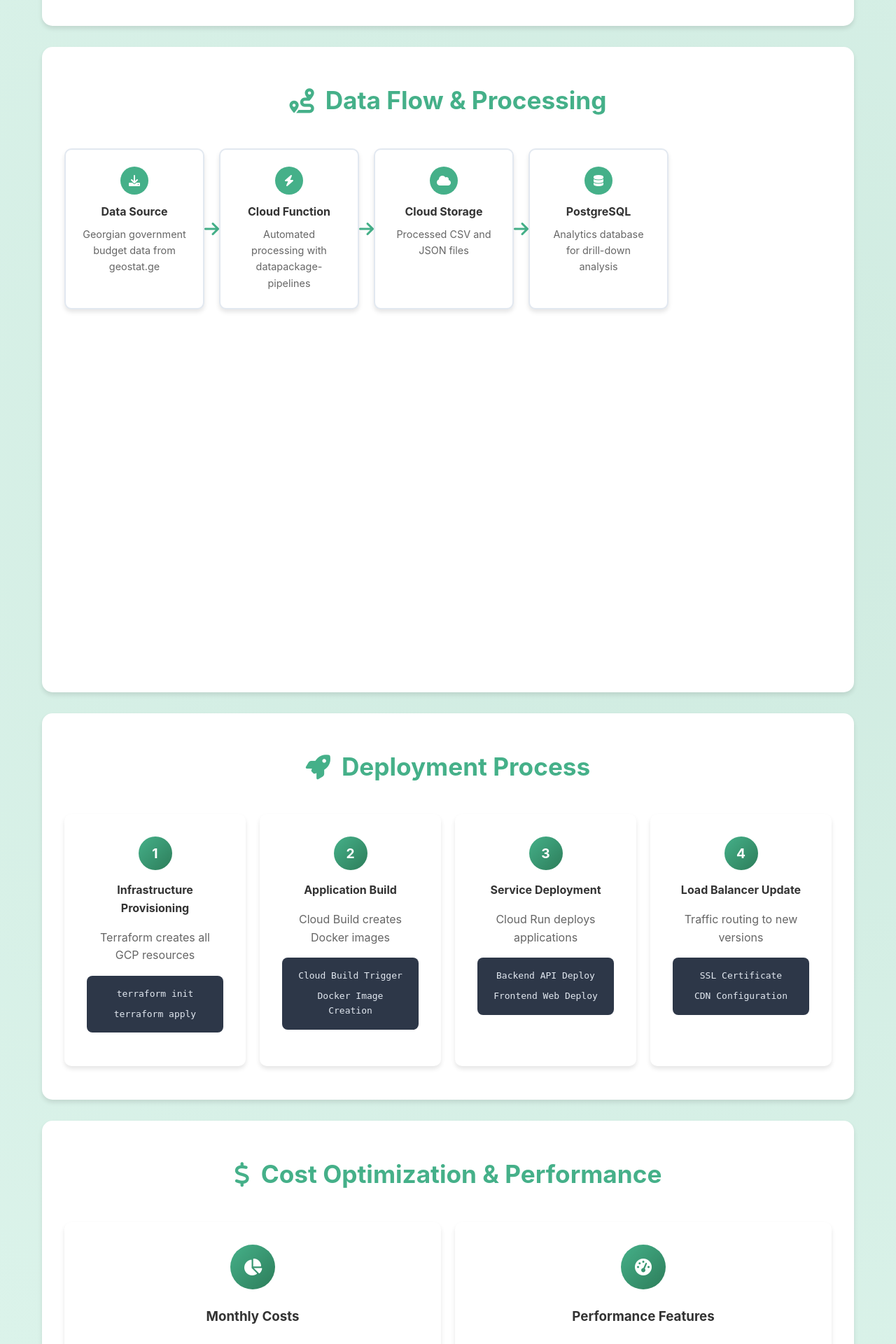
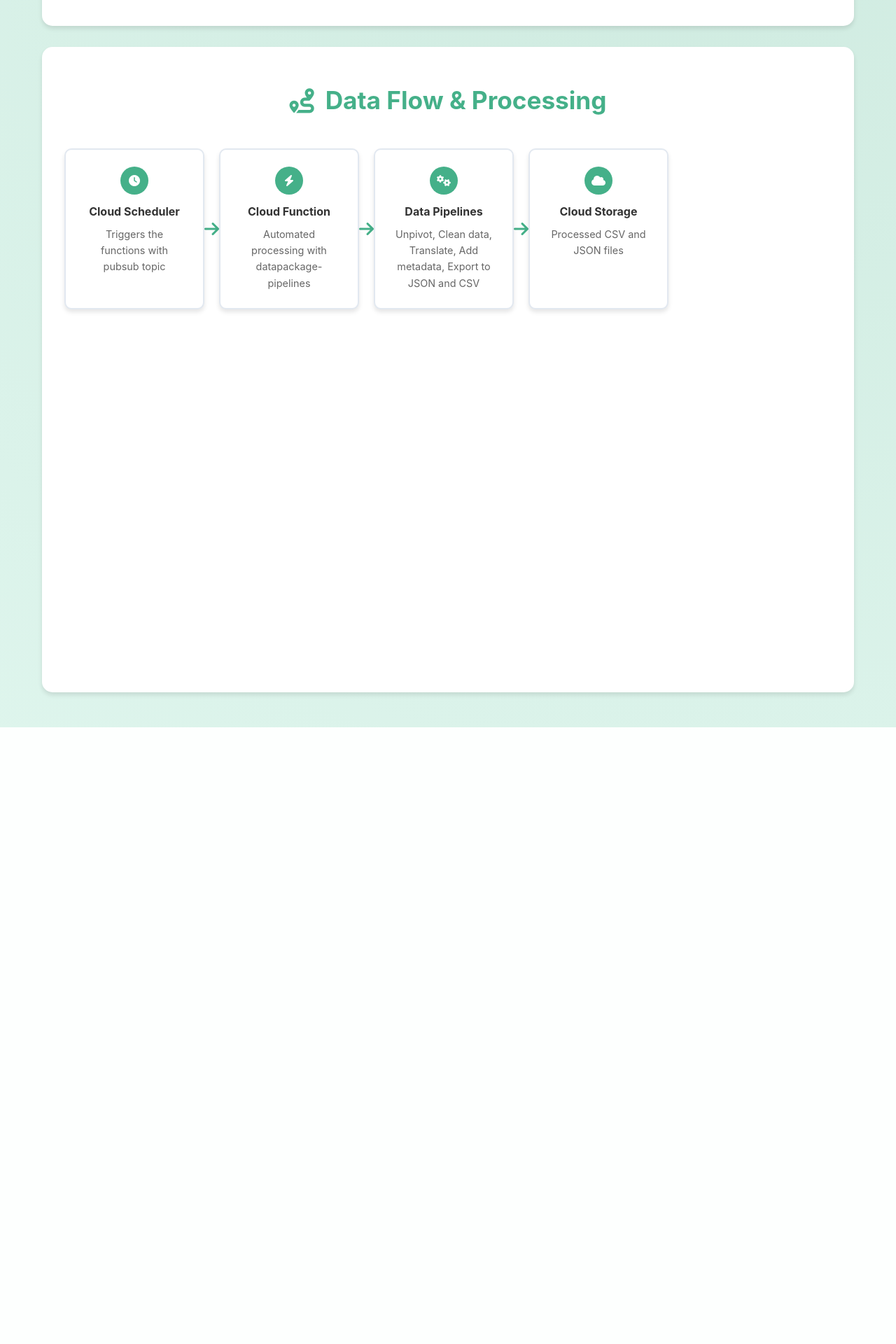
Before and after one commit to zelima/money-flow, a Flask app: page /infrastructure in a window 1280 px wide. Shown: the part 3910-5830 px from the top of the page at 70% size. After the commit the page ends 4949 px from the top, so only its background shows below. Run offline with Flask 3, Linux system fonts and the light colour scheme.

Commit message:
Dataflow section

```diff
--- a/moneyflow-front/templates/infrastructure.html
+++ b/moneyflow-front/templates/infrastructure.html
@@ -588,11 +588,11 @@ graph TB
             <div class="dataflow-container">
                 <div class="flow-step">
                     <div class="flow-icon">
-                        <i class="fas fa-download"></i>
+                        <i class="fas fa-clock"></i>
                     </div>
                     <div class="flow-content">
-                        <h4>Data Source</h4>
-                        <p>Georgian government budget data from geostat.ge</p>
+                        <h4>Cloud Scheduler</h4>
+                        <p>Triggers the functions with pubsub topic</p>
                     </div>
                 </div>
                 <div class="flow-arrow">
@@ -612,6 +612,18 @@ graph TB
                 </div>
                 <div class="flow-step">
                     <div class="flow-icon">
+                        <i class="fas fa-cogs"></i>
+                    </div>
+                    <div class="flow-content">
+                        <h4>Data Pipelines</h4>
+                        <p>Unpivot, Clean data, Translate, Add metadata, Export to JSON and CSV</p>
+                    </div>
+                </div>
+                <div class="flow-arrow">
+                    <i class="fas fa-arrow-right"></i>
+                </div>
+                <div class="flow-step">
+                    <div class="flow-icon">
                         <i class="fas fa-cloud"></i>
                     </div>
                     <div class="flow-content">
@@ -619,118 +631,10 @@ graph TB
                         <p>Processed CSV and JSON files</p>
                     </div>
                 </div>
-                <div class="flow-arrow">
-                    <i class="fas fa-arrow-right"></i>
-                </div>
-                <div class="flow-step">
-                    <div class="flow-icon">
-                        <i class="fas fa-database"></i>
-                    </div>
-                    <div class="flow-content">
-                        <h4>PostgreSQL</h4>
-                        <p>Analytics database for drill-down analysis</p>
-                    </div>
-                </div>
             </div>
         </section>
 
-        <!-- Deployment Process -->
-        <section class="deployment-section">
-            <h2><i class="fas fa-rocket"></i> Deployment Process</h2>
-            <div class="deployment-steps">
-                <div class="deploy-step">
-                    <div class="step-number">1</div>
-                    <div class="step-content">
-                        <h4>Infrastructure Provisioning</h4>
-                        <p>Terraform creates all GCP resources</p>
-                        <div class="code-block">
-                            <code>terraform init</code>
-                            <code>terraform apply</code>
-                        </div>
-                    </div>
-                </div>
-                <div class="deploy-step">
-                    <div class="step-number">2</div>
-                    <div class="step-content">
-                        <h4>Application Build</h4>
-                        <p>Cloud Build creates Docker images</p>
-                        <div class="code-block">
-                            <code>Cloud Build Trigger</code>
-                            <code>Docker Image Creation</code>
-                        </div>
-                    </div>
-                </div>
-                <div class="deploy-step">
-                    <div class="step-number">3</div>
-                    <div class="step-content">
-                        <h4>Service Deployment</h4>
-                        <p>Cloud Run deploys applications</p>
-                        <div class="code-block">
-                            <code>Backend API Deploy</code>
-                            <code>Frontend Web Deploy</code>
-                        </div>
-                    </div>
-                </div>
-                <div class="deploy-step">
-                    <div class="step-number">4</div>
-                    <div class="step-content">
-                        <h4>Load Balancer Update</h4>
-                        <p>Traffic routing to new versions</p>
-                        <div class="code-block">
-                            <code>SSL Certificate</code>
-                            <code>CDN Configuration</code>
-                        </div>
-                    </div>
-                </div>
-            </div>
-        </section>
 
-        <!-- Cost & Performance -->
-        <section class="cost-section">
-            <h2><i class="fas fa-dollar-sign"></i> Cost Optimization & Performance</h2>
-            <div class="cost-grid">
-                <div class="cost-card">
-                    <div class="cost-icon">
-                        <i class="fas fa-chart-pie"></i>
-                    </div>
-                    <h3>Monthly Costs</h3>
-                    <div class="cost-breakdown">
-                        <div class="cost-item">
-                            <span>Data Pipeline:</span>
-                            <span class="cost-value">$6-20</span>
-                        </div>
-                        <div class="cost-item">
-                            <span>Applications:</span>
-                            <span class="cost-value">$63-128</span>
-                        </div>
-                        <div class="cost-item total">
-                            <span>Total:</span>
-                            <span class="cost-value">$69-148</span>
-                        </div>
-                    </div>
-                </div>
-                <div class="cost-card">
-                    <div class="cost-icon">
-                        <i class="fas fa-tachometer-alt"></i>
-                    </div>
-                    <h3>Performance Features</h3>
-                    <div class="performance-features">
-                        <div class="perf-feature">
-                            <i class="fas fa-expand-arrows-alt"></i>
-                            <span>Scale-to-Zero</span>
-                        </div>
-                        <div class="perf-feature">
-                            <i class="fas fa-globe"></i>
-                            <span>Global CDN</span>
-                        </div>
-                        <div class="perf-feature">
-                            <i class="fas fa-database"></i>
-                            <span>Connection Pooling</span>
-                        </div>
-                    </div>
-                </div>
-            </div>
-        </section>
     </div>
 
     <script src="{{ url_for('static', filename='js/infrastructure.js') }}"></script>
```
